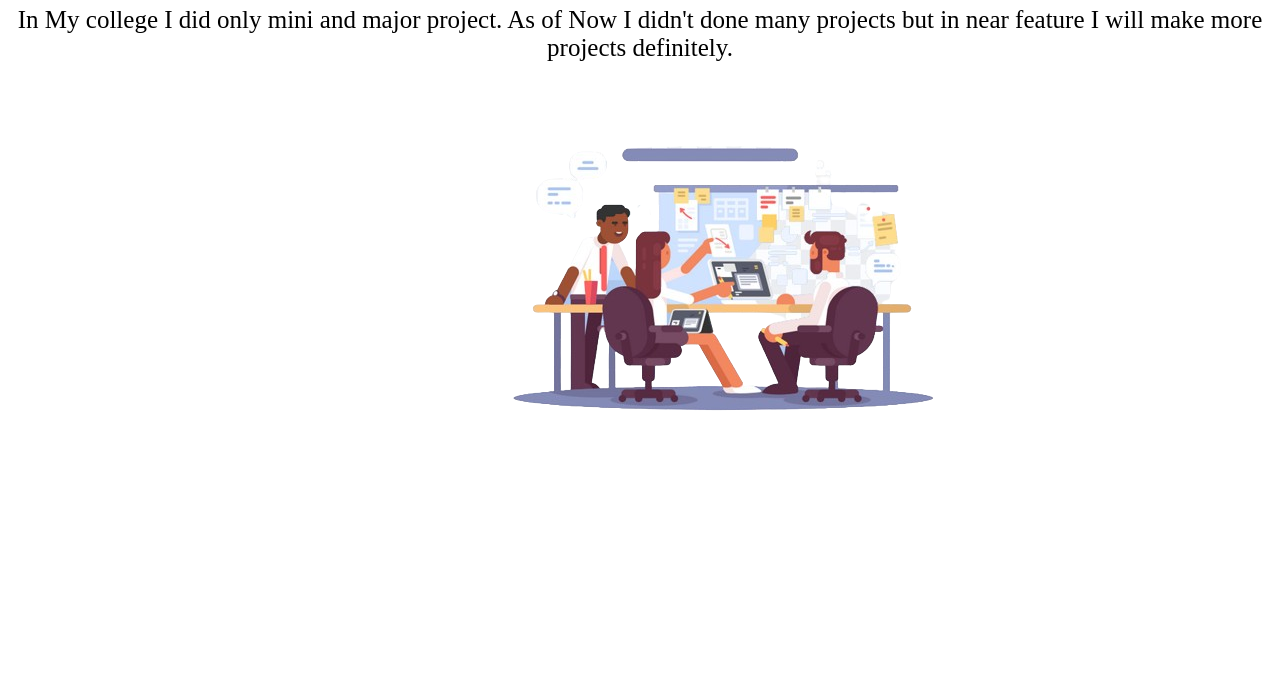
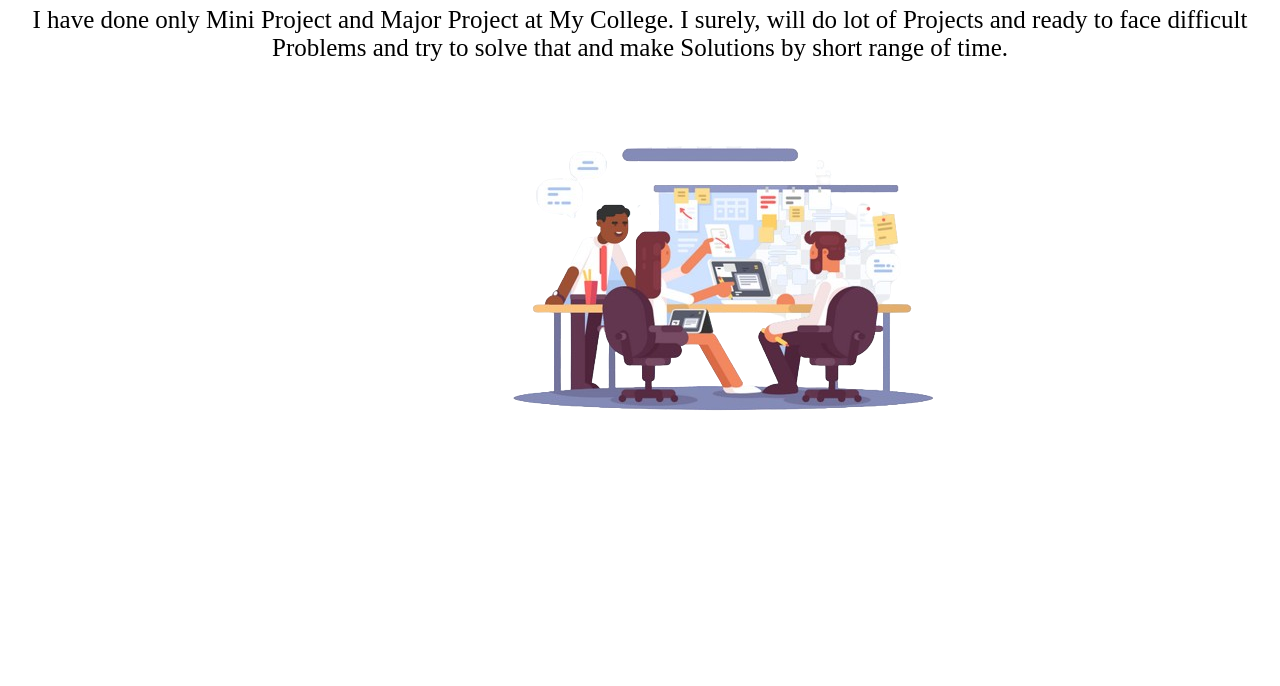
Before and after one commit to Sritharan6380/sportfolio, a plain HTML site: page index5.html in a window 1280 px wide. Shown: the part 114-800 px from the top of the page. Drawn offline with Linux system fonts and the light colour scheme.

Commit message:
index5.html

```diff
--- a/index5.html
+++ b/index5.html
@@ -9,7 +9,7 @@
 <body>
     <div class="projects">
         <h1>Projects</h1>
-        <p>In My college I did only mini and major project. As of Now I didn't done many projects but in near feature I will make more projects definitely.</p>
+        <p>I have done only Mini Project and Major Project at My College. I surely, will do lot of  Projects and ready to face difficult Problems and try to solve that and make Solutions by short range of time.</p>
     </div>
     <img src="pic/kisspng-project-management-project-manager-business-meeting-of-the-company-5a9b7fe1372c64.737004611520140257226-removebg-preview.png">
 </body>
```
